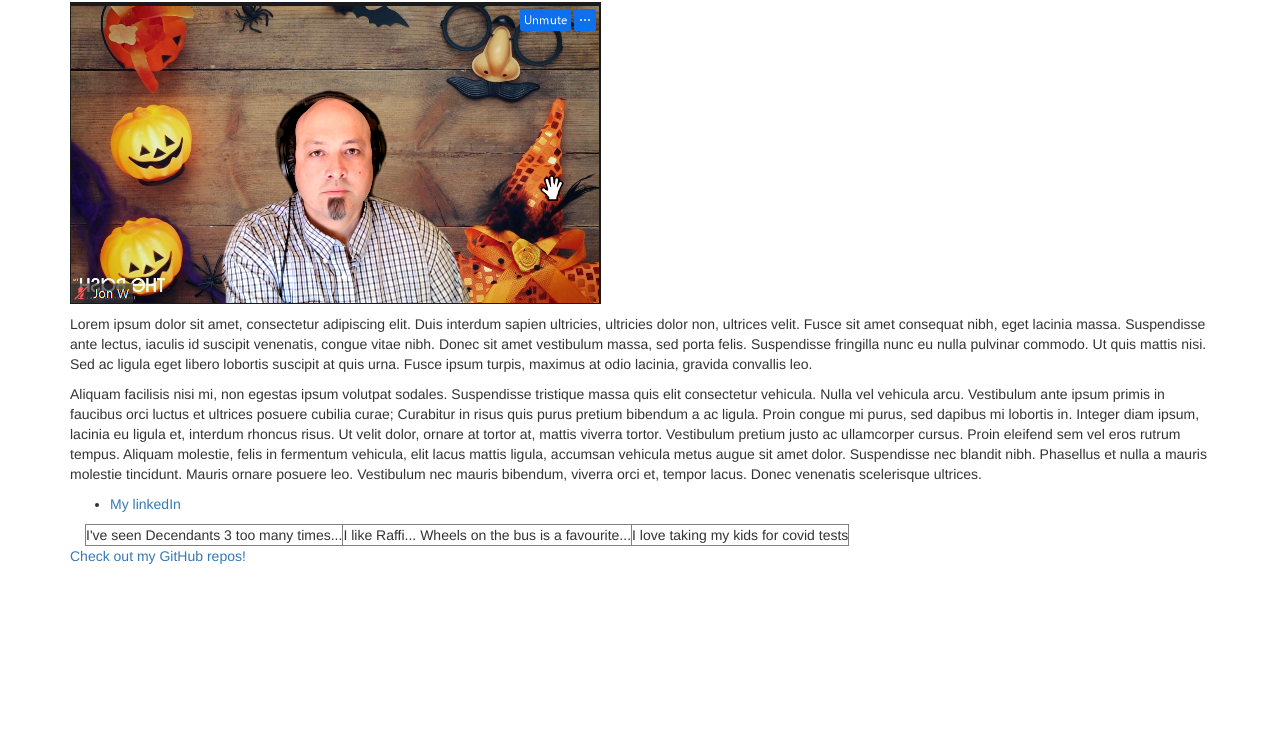
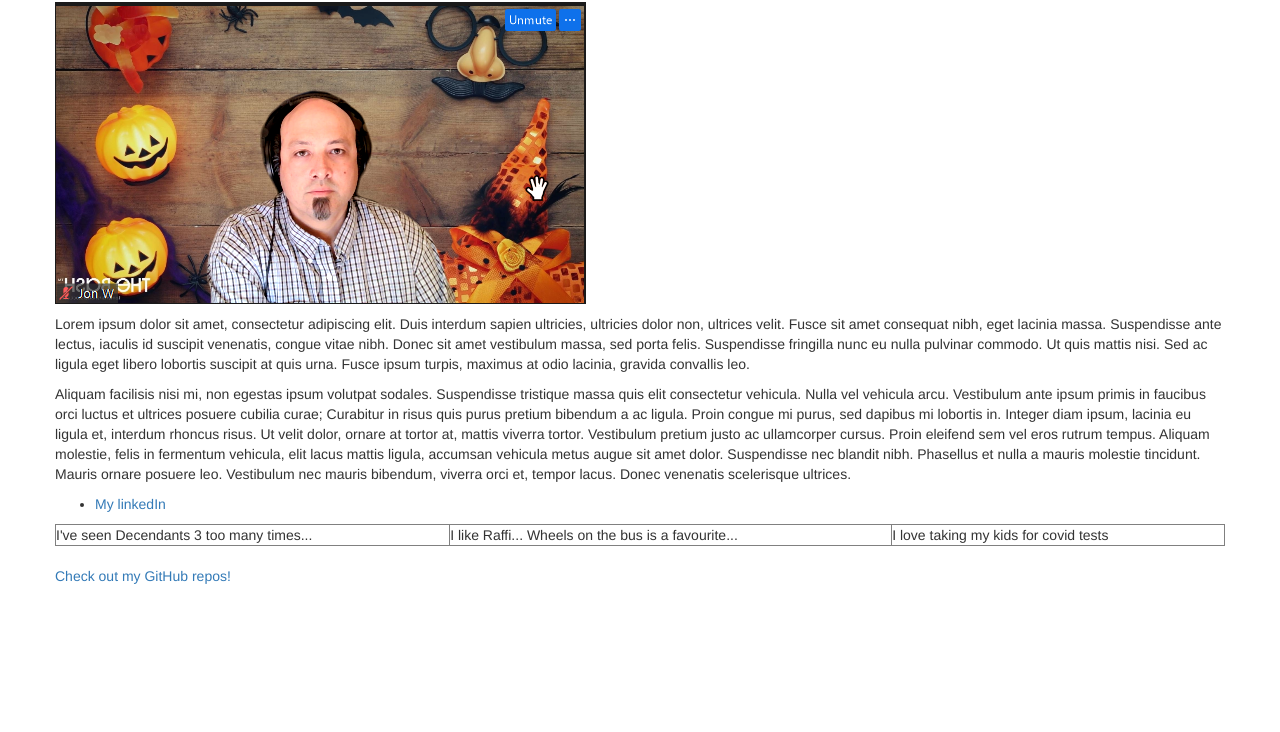
Before and after one commit to jrw99/deployedHTML, a plain HTML site: page index.html in a window 1280 px wide. Shown: the part 68-800 px from the top of the page. Drawn offline with nearby package versions, Linux system fonts and the light colour scheme.

Commit message:
cleaned up a bit

```diff
--- a/index.html
+++ b/index.html
@@ -11,16 +11,19 @@
 
 <body>
   <div class="container">
+    <div class="row">
       <h1>Jon "I've had it with COVID" Wood</h1>
       <p><img src="images/2021-10-25 18_43_36-Window.png" alt="Moi" /></p>
-
+    </div>
+    <div class="row">
       <p>Lorem ipsum dolor sit amet, consectetur adipiscing elit. Duis interdum sapien ultricies, ultricies dolor non,
         ultrices velit. Fusce sit amet consequat nibh, eget lacinia massa. Suspendisse ante lectus, iaculis id suscipit
         venenatis, congue vitae nibh. Donec sit amet vestibulum massa, sed porta felis. Suspendisse fringilla nunc eu
         nulla pulvinar commodo. Ut quis mattis nisi. Sed ac ligula eget libero lobortis suscipit at quis urna. Fusce
         ipsum turpis, maximus at odio lacinia, gravida convallis leo.
       </p>
-
+    </div>
+    <div class="row">
       <p>Aliquam facilisis nisi mi, non egestas ipsum volutpat sodales. Suspendisse tristique massa quis elit consectetur
         vehicula. Nulla vel vehicula arcu. Vestibulum ante ipsum primis in faucibus orci luctus et ultrices posuere
         cubilia curae; Curabitur in risus quis purus pretium bibendum a ac ligula. Proin congue mi purus, sed dapibus
@@ -31,13 +34,14 @@
         ornare posuere leo. Vestibulum nec mauris bibendum, viverra orci et, tempor lacus. Donec venenatis scelerisque
         ultrices.
       </p>
-
+    </div>
+    <div class="row">
       <ul>
         <li><a href="https://www.linkedin.com/in/jrwood/">My linkedIn</a></li>
       </ul>
-
-    <div class="col-lg-12">
-      <table border=1>
+    </div>
+    <div class="row">
+      <table border=1 style="width:100%;">
         <tr>
           <td>I've seen Decendants 3 too many times...</td>
           <td>I like Raffi... Wheels on the bus is a favourite...</td>
@@ -46,7 +50,9 @@
       </table>
     </div>
 
-    <div>
+    <div class="row">&nbsp;</div>
+
+    <div class="row">
       <a href="https://github.com/jrw99?tab=repositories" target="_blank">Check out my GitHub repos!</a>
     </div>
 
```
Lines whose indentation alone changed are shown as unchanged.
